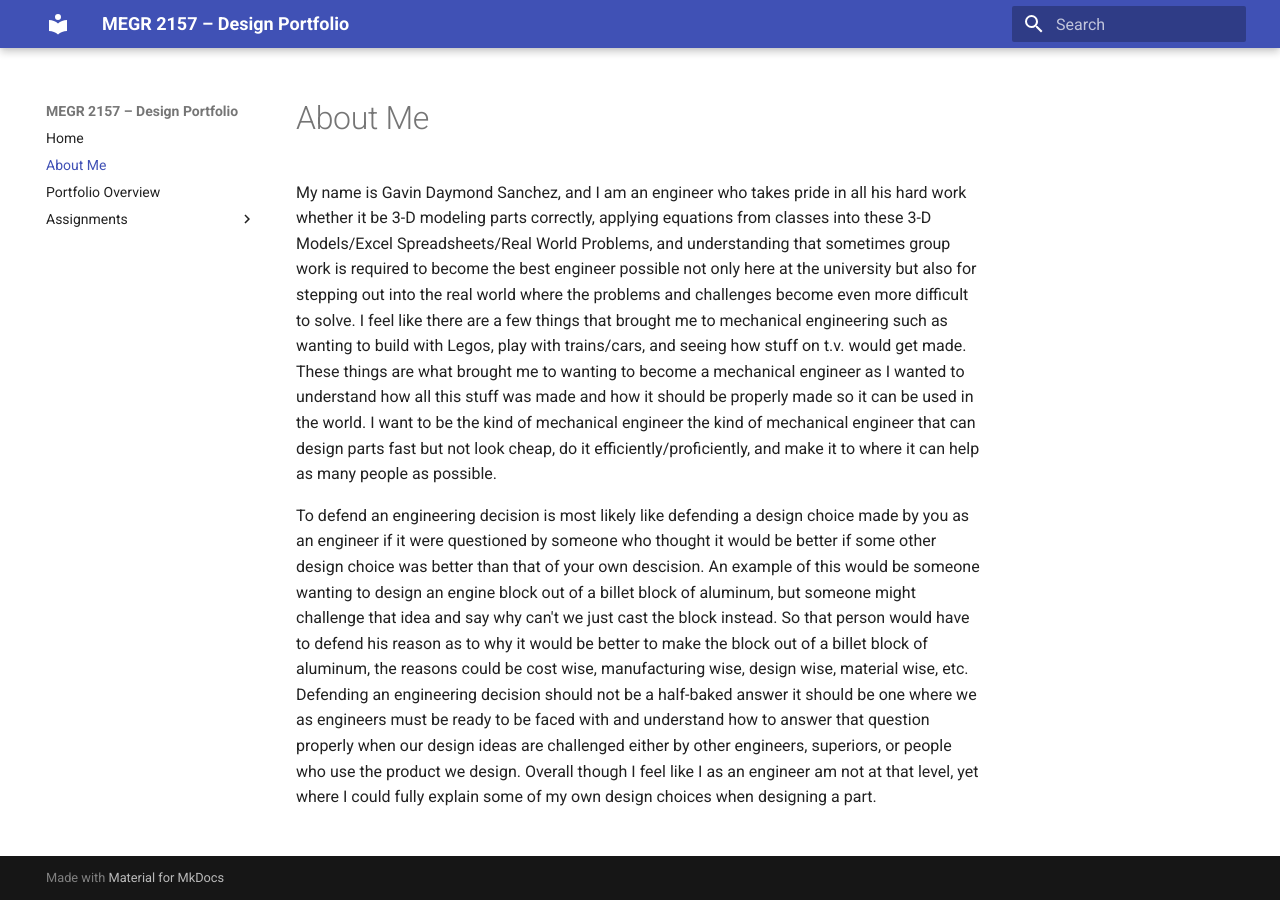
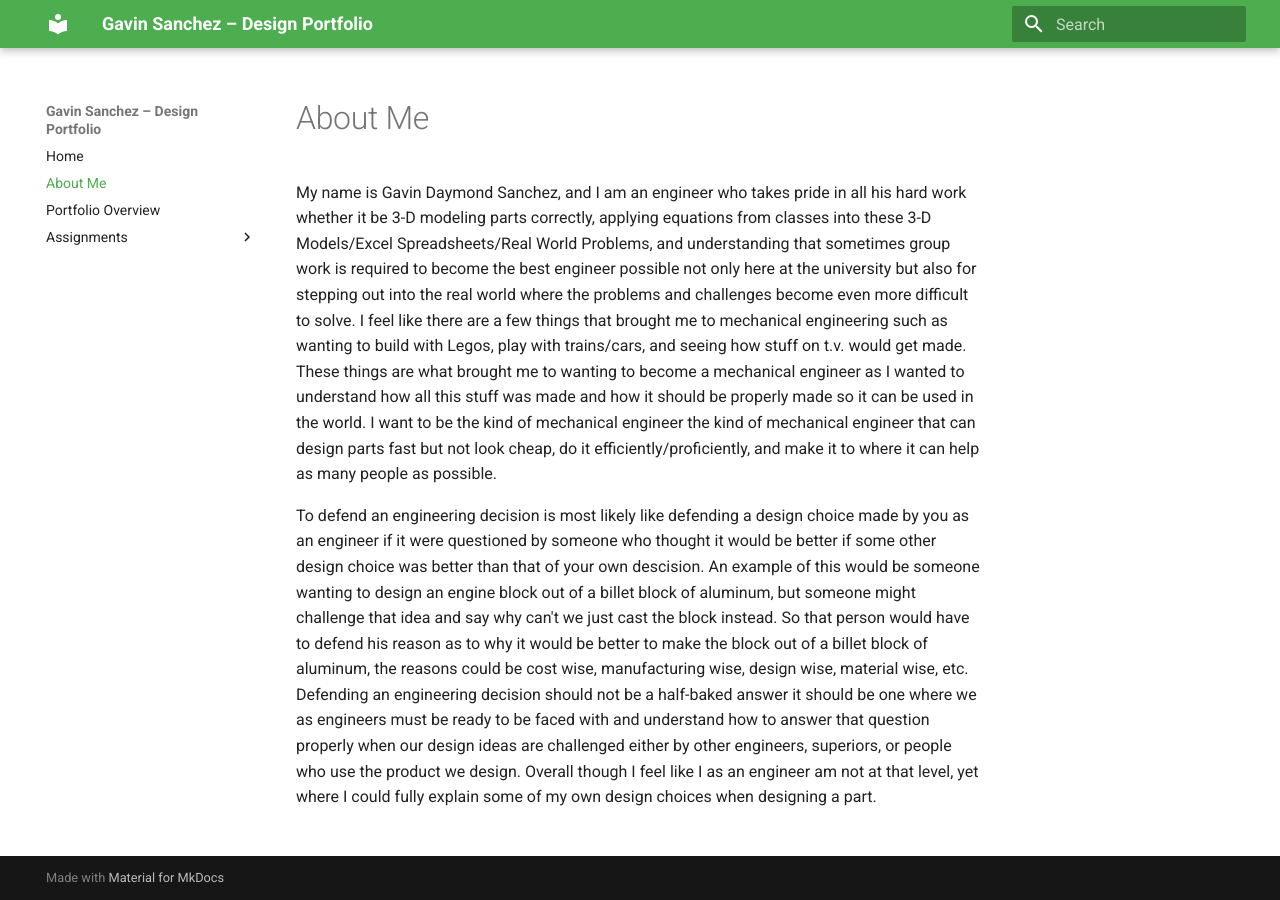
Before and after one commit to GavinSanch/Gavins-design-projects-portfolio, an MkDocs documentation site: the page built from docs/aboutme/index.md, in a window 1280 px wide. Built offline with MkDocs 1.6.1 and Material for MkDocs 9.7.7, drawn with Linux system fonts in a browser that asks for light colours.

Commit message:
Update mkdocs.yml

```diff
--- a/mkdocs.yml
+++ b/mkdocs.yml
@@ -1,10 +1,10 @@
-site_name: MEGR 2157 – Design Portfolio
+site_name: Gavin Sanchez – Design Portfolio
 site_description: Design portfolio documentation, built with the Analyze / Decide / Communicate framework
 
 theme:
   name: material
   palette:
-    primary: dark_green
+    primary: green
   features:
     - navigation.instant
     - navigation.tracking
```
